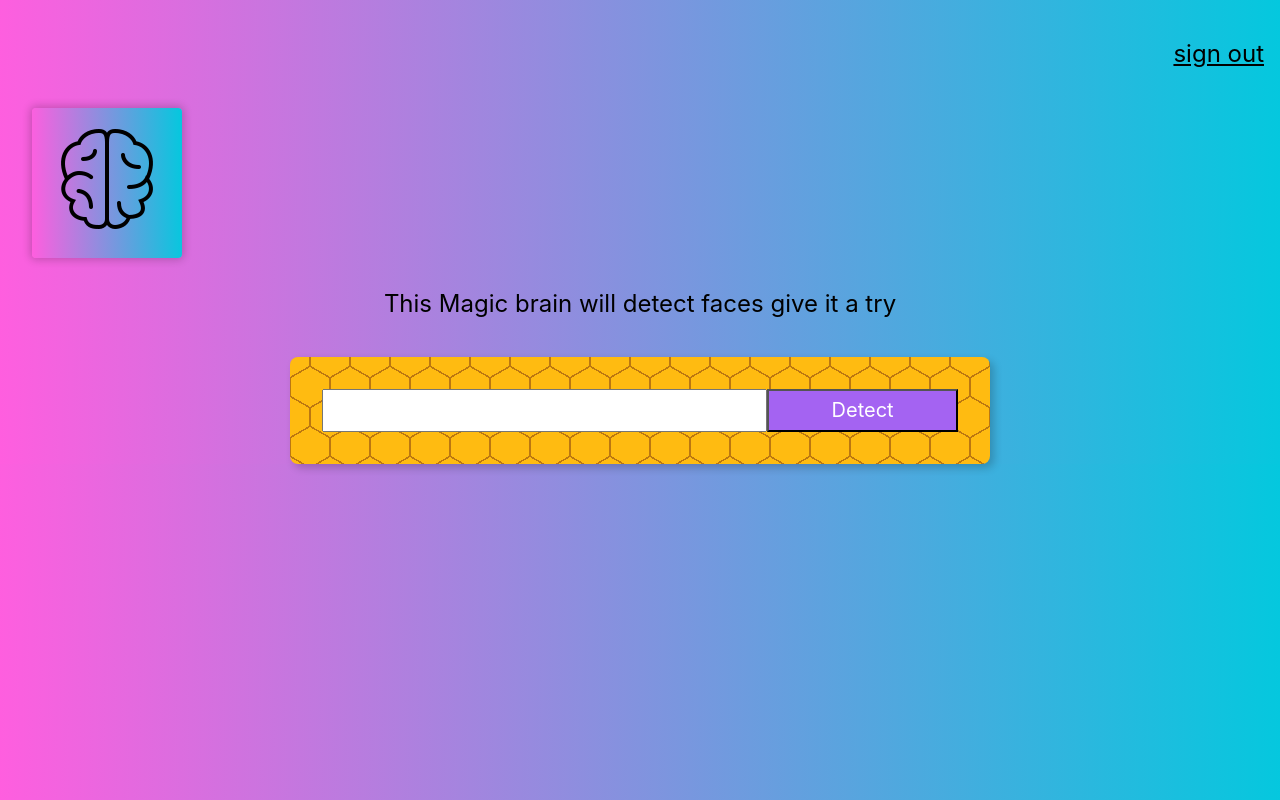
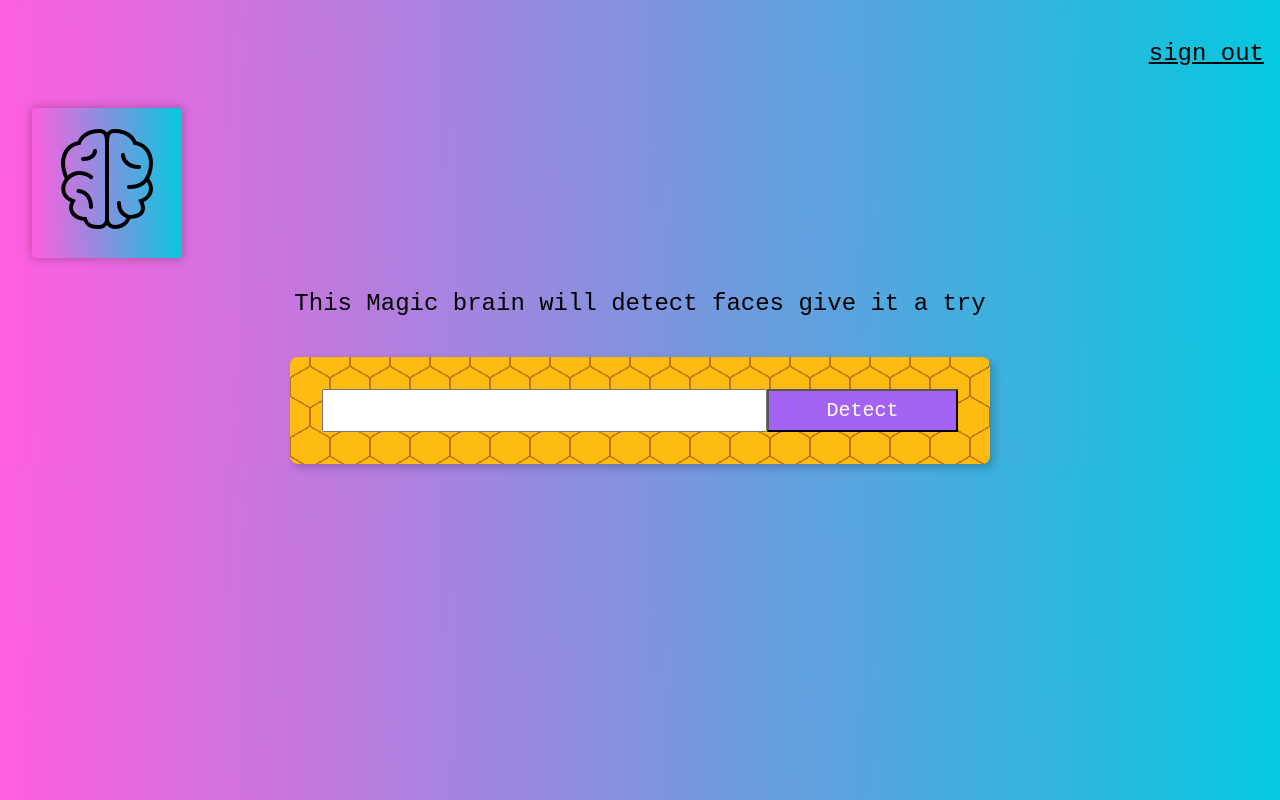
Before and after one commit to Mohit1310/smart-brain, a React (Create React App) app: page / in a window 1280 px wide. Built offline with nearby package versions, Linux system fonts and the light colour scheme.

Commit message:
Changing font

```diff
--- a/src/index.css
+++ b/src/index.css
@@ -1,8 +1,6 @@
 body {
   margin: 0;
-  font-family: -apple-system, BlinkMacSystemFont, 'Segoe UI', 'Roboto', 'Oxygen',
-    'Ubuntu', 'Cantarell', 'Fira Sans', 'Droid Sans', 'Helvetica Neue',
-    sans-serif;
+  font-family: "Courier New", Courier, monospace;
   -webkit-font-smoothing: antialiased;
   -moz-osx-font-smoothing: grayscale;
   background: linear-gradient(89deg, #FF5EDf 0%, #04c8de 100%);
```
